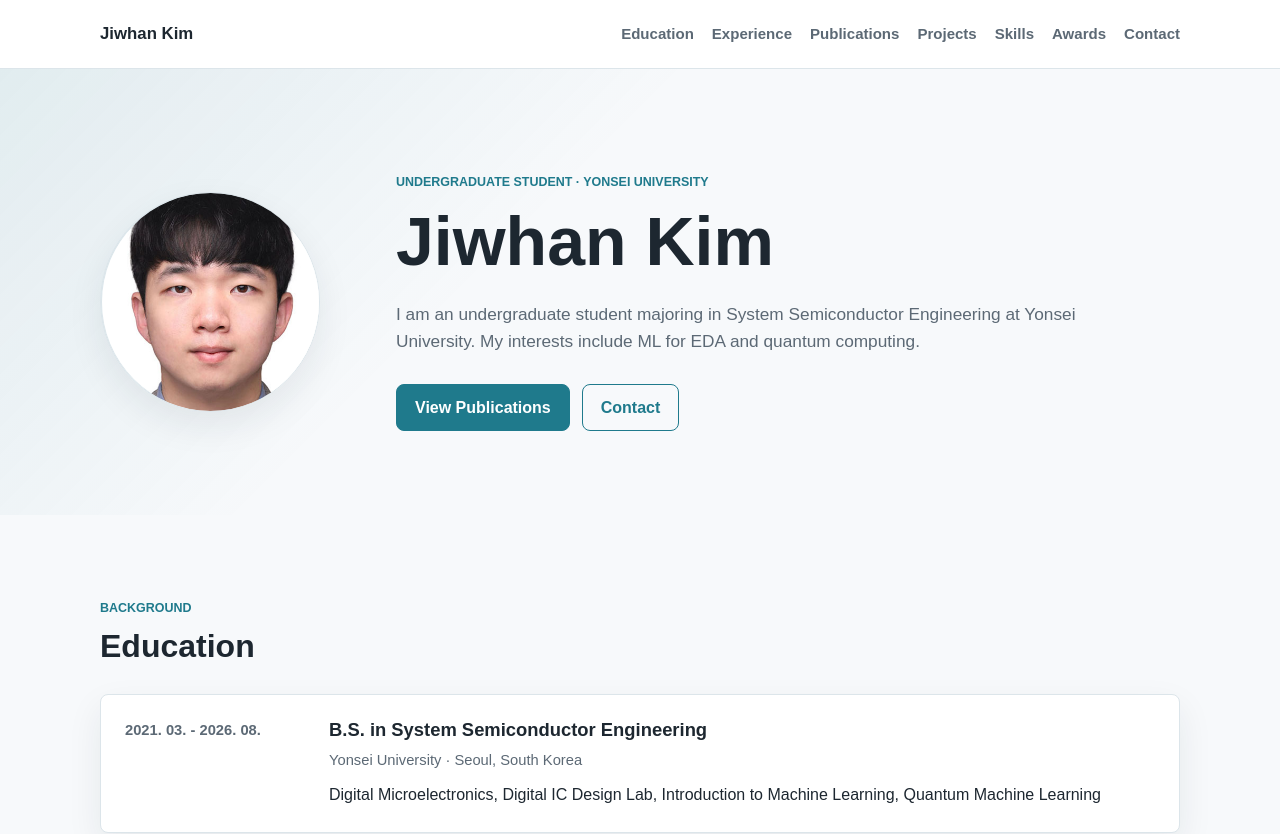
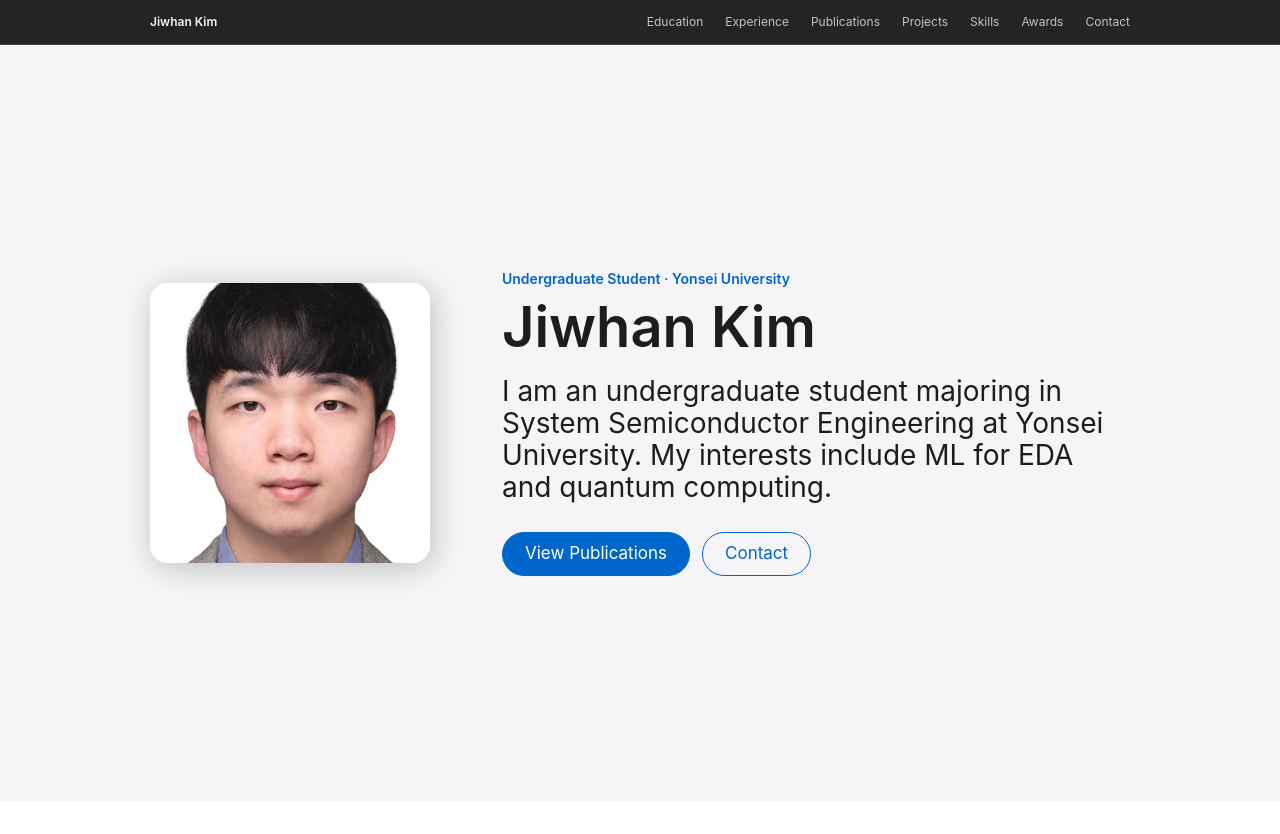
Before and after one commit to Jiwhan-Kim/pages, a plain HTML site: page index.html in a window 1280 px wide. Shown: the top 834 px of the page. Drawn offline with Linux system fonts and the light colour scheme.

Commit message:
feat - Style Changes

```diff
--- a/style.css
+++ b/style.css
@@ -1,15 +1,25 @@
 :root {
-  --bg: #f7f9fb;
-  --surface: #ffffff;
-  --surface-alt: #eef4f7;
-  --text: #1d2730;
-  --muted: #5c6975;
-  --border: #dce5ea;
-  --accent: #1f7a8c;
-  --accent-dark: #145564;
-  --shadow: 0 14px 35px rgba(29, 39, 48, 0.08);
-  --radius: 8px;
-  --max-width: 1080px;
+  --primary: #0066cc;
+  --primary-focus: #0071e3;
+  --primary-on-dark: #2997ff;
+  --ink: #1d1d1f;
+  --muted: #6e6e73;
+  --muted-strong: #333333;
+  --muted-on-dark: #cccccc;
+  --canvas: #ffffff;
+  --parchment: #f5f5f7;
+  --pearl: #fafafc;
+  --tile-dark: #272729;
+  --tile-dark-2: #2a2a2c;
+  --surface-black: #000000;
+  --hairline: #e0e0e0;
+  --soft-line: rgba(0, 0, 0, 0.08);
+  --product-shadow: rgba(0, 0, 0, 0.22) 3px 5px 30px 0;
+  --radius-sm: 8px;
+  --radius-card: 18px;
+  --pill: 9999px;
+  --max-width: 980px;
+  --wide-width: 1180px;
 }
 
 * {
@@ -22,24 +32,39 @@
 
 body {
   margin: 0;
-  font-family: Arial, Helvetica, sans-serif;
-  color: var(--text);
-  background: var(--bg);
-  line-height: 1.6;
+  color: var(--ink);
+  background: var(--canvas);
+  font-family: -apple-system, BlinkMacSystemFont, "SF Pro Text", "Helvetica Neue", Arial, sans-serif;
+  font-size: 17px;
+  font-weight: 400;
+  line-height: 1.47;
+  letter-spacing: 0;
+  text-rendering: optimizeLegibility;
+  -webkit-font-smoothing: antialiased;
 }
 
 a {
-  color: var(--accent);
+  color: var(--primary);
   text-decoration: none;
 }
 
 a:hover {
-  color: var(--accent-dark);
-  text-decoration: underline;
+  color: var(--primary-focus);
+  text-decoration: none;
+}
+
+a:focus-visible,
+button:focus-visible {
+  outline: 2px solid var(--primary-focus);
+  outline-offset: 3px;
+}
+
+p {
+  margin: 0;
 }
 
 .container {
-  width: min(100% - 32px, var(--max-width));
+  width: min(100% - 48px, var(--max-width));
   margin: 0 auto;
 }
 
@@ -47,122 +72,145 @@
   position: sticky;
   top: 0;
   z-index: 10;
-  background: rgba(255, 255, 255, 0.94);
-  border-bottom: 1px solid var(--border);
-  backdrop-filter: blur(12px);
+  background: rgba(0, 0, 0, 0.86);
+  border-bottom: 1px solid rgba(255, 255, 255, 0.12);
+  -webkit-backdrop-filter: blur(20px);
+  backdrop-filter: blur(20px);
 }
 
 .nav {
   display: flex;
+  min-height: 44px;
   align-items: center;
   justify-content: space-between;
   gap: 24px;
-  min-height: 68px;
 }
 
 .nav-brand {
-  color: var(--text);
-  font-size: 1.05rem;
-  font-weight: 700;
+  color: rgba(255, 255, 255, 0.94);
+  font-size: 12px;
+  font-weight: 600;
+  line-height: 1;
   white-space: nowrap;
+}
+
+.nav-brand:hover {
+  color: #ffffff;
 }
 
 .nav-links {
   display: flex;
   flex-wrap: wrap;
   justify-content: flex-end;
-  gap: 6px 18px;
+  gap: 6px 22px;
 }
 
 .nav-links a {
-  color: var(--muted);
-  font-size: 0.94rem;
-  font-weight: 600;
+  color: rgba(255, 255, 255, 0.72);
+  font-size: 12px;
+  font-weight: 400;
+  line-height: 1;
 }
 
 .nav-links a:hover {
-  color: var(--accent);
-  text-decoration: none;
+  color: #ffffff;
 }
 
 .section {
-  scroll-margin-top: 88px;
-  padding: 84px 0;
+  scroll-margin-top: 68px;
+  padding: 80px 0;
+  background: var(--canvas);
 }
 
 .section.alt {
-  background: var(--surface-alt);
+  color: #ffffff;
+  background: var(--tile-dark);
+}
+
+#projects.section.alt {
+  background: var(--tile-dark-2);
 }
 
 .hero {
-  padding-top: 104px;
-  background:
-    linear-gradient(135deg, rgba(31, 122, 140, 0.10), rgba(255, 255, 255, 0) 40%),
-    var(--bg);
+  min-height: calc(100svh - 44px);
+  display: flex;
+  align-items: center;
+  background: var(--parchment);
 }
 
 .hero-grid {
   display: grid;
-  grid-template-columns: 240px 1fr;
+  grid-template-columns: 280px minmax(0, 1fr);
   align-items: center;
-  gap: 56px;
+  gap: 72px;
 }
 
-.profile-photo {
-  display: grid;
-  width: 220px;
+.hero-grid > .profile-photo {
+  display: block;
+  width: 280px;
   aspect-ratio: 1;
-  place-items: center;
   overflow: hidden;
-  border: 1px solid var(--border);
-  border-radius: 50%;
-  background: linear-gradient(135deg, #d9e8ed, #ffffff);
-  box-shadow: var(--shadow);
-  color: var(--accent-dark);
-  font-size: 3.5rem;
-  font-weight: 700;
+  border-radius: var(--radius-card);
+  background: var(--canvas);
+  box-shadow: var(--product-shadow);
 }
 
-img.profile-photo {
+.hero-grid > .profile-photo img.profile-photo {
+  display: block;
+  width: 100%;
+  height: 100%;
   object-fit: cover;
 }
 
+.hero-content {
+  max-width: 680px;
+}
+
 .eyebrow {
-  margin: 0 0 8px;
-  color: var(--accent);
-  font-size: 0.78rem;
-  font-weight: 700;
+  margin: 0 0 10px;
+  color: var(--primary);
+  font-size: 14px;
+  font-weight: 600;
+  line-height: 1.29;
   letter-spacing: 0;
-  text-transform: uppercase;
 }
 
 h1,
 h2,
 h3 {
   margin-top: 0;
-  line-height: 1.2;
+  color: inherit;
+  font-family: -apple-system, BlinkMacSystemFont, "SF Pro Display", "Helvetica Neue", Arial, sans-serif;
+  font-weight: 600;
+  letter-spacing: 0;
 }
 
 h1 {
   margin-bottom: 18px;
-  font-size: clamp(2.4rem, 7vw, 4.25rem);
+  font-size: 56px;
+  line-height: 1.07;
 }
 
 h2 {
   margin-bottom: 0;
-  font-size: 2rem;
+  font-size: 40px;
+  line-height: 1.1;
 }
 
 h3 {
   margin-bottom: 8px;
-  font-size: 1.15rem;
+  font-size: 21px;
+  line-height: 1.19;
 }
 
 .lead {
   max-width: 720px;
   margin: 0 0 28px;
-  color: var(--muted);
-  font-size: 1.08rem;
+  color: var(--ink);
+  font-family: -apple-system, BlinkMacSystemFont, "SF Pro Display", "Helvetica Neue", Arial, sans-serif;
+  font-size: 28px;
+  font-weight: 400;
+  line-height: 1.14;
 }
 
 .hero-actions {
@@ -173,40 +221,54 @@
 
 .button {
   display: inline-flex;
+  min-height: 44px;
   align-items: center;
   justify-content: center;
-  min-height: 44px;
-  padding: 10px 18px;
-  border: 1px solid var(--accent);
-  border-radius: var(--radius);
-  font-weight: 700;
+  padding: 11px 22px;
+  border: 1px solid var(--primary);
+  border-radius: var(--pill);
+  font-size: 17px;
+  font-weight: 400;
+  line-height: 1;
+  transition: transform 160ms ease, background-color 160ms ease, border-color 160ms ease, color 160ms ease;
 }
 
 .button:hover {
   text-decoration: none;
 }
 
+.button:active {
+  transform: scale(0.95);
+}
+
 .button.primary {
   color: #ffffff;
-  background: var(--accent);
+  background: var(--primary);
 }
 
 .button.primary:hover {
-  background: var(--accent-dark);
+  background: var(--primary-focus);
+  border-color: var(--primary-focus);
 }
 
 .button.secondary {
-  color: var(--accent);
+  color: var(--primary);
   background: transparent;
 }
 
 .button.secondary:hover {
-  color: var(--accent-dark);
-  border-color: var(--accent-dark);
+  color: var(--primary-focus);
+  border-color: var(--primary-focus);
 }
 
 .section-heading {
-  margin-bottom: 28px;
+  max-width: 680px;
+  margin: 0 auto 32px;
+  text-align: center;
+}
+
+.section.alt .section-heading .eyebrow {
+  color: var(--primary-on-dark);
 }
 
 .timeline {
@@ -219,28 +281,30 @@
   grid-template-columns: 180px 1fr;
   gap: 24px;
   padding: 24px;
-  border: 1px solid var(--border);
-  border-radius: var(--radius);
-  background: var(--surface);
-  box-shadow: var(--shadow);
+}
+
+.timeline-item,
+.card,
+.entry,
+.contact-panel,
+.skills-grid {
+  color: var(--ink);
+  border: 1px solid var(--hairline);
+  border-radius: var(--radius-card);
+  background: var(--canvas);
 }
 
 .timeline-date,
 .card-topline,
 .meta {
   color: var(--muted);
-  font-size: 0.92rem;
+  font-size: 14px;
+  line-height: 1.43;
 }
 
 .timeline-date,
 .card-topline {
-  font-weight: 700;
-}
-
-.timeline-content p,
-.card p,
-.entry p {
-  margin: 0;
+  font-weight: 600;
 }
 
 .timeline-content .meta,
@@ -249,20 +313,16 @@
   margin-bottom: 10px;
 }
 
+.timeline-content p + p,
+.card p + p,
+.entry p + p {
+  margin-top: 8px;
+}
+
 .card-grid {
   display: grid;
-  grid-template-columns: repeat(2, minmax(0, 1fr));
-  gap: 18px;
-}
-
-.card,
-.entry,
-.contact-panel,
-.skills-grid {
-  border: 1px solid var(--border);
-  border-radius: var(--radius);
-  background: var(--surface);
-  box-shadow: var(--shadow);
+  grid-template-columns: repeat(3, minmax(0, 1fr));
+  gap: 20px;
 }
 
 .card {
@@ -271,18 +331,27 @@
 
 .card-topline {
   margin-bottom: 12px;
-  color: var(--accent);
+  color: var(--primary);
 }
 
 .text-link {
   display: inline-flex;
-  margin-top: 16px;
-  font-weight: 700;
+  margin-top: 18px;
+  font-weight: 400;
+}
+
+.text-link::after,
+.entry-links a::after {
+  content: " >";
 }
 
 .entry-list {
   display: grid;
   gap: 16px;
+}
+
+.entry-list + .entry-list {
+  margin-top: 16px;
 }
 
 .entry {
@@ -298,7 +367,6 @@
   flex-wrap: wrap;
   gap: 14px;
   margin-top: 14px;
-  font-weight: 700;
 }
 
 .skills-grid {
@@ -318,12 +386,13 @@
 }
 
 .tag-list li {
-  padding: 7px 10px;
-  border: 1px solid var(--border);
-  border-radius: var(--radius);
-  background: #f8fbfc;
-  color: var(--text);
-  font-size: 0.92rem;
+  padding: 7px 12px;
+  border: 1px solid var(--hairline);
+  border-radius: var(--pill);
+  background: var(--pearl);
+  color: var(--muted-strong);
+  font-size: 14px;
+  line-height: 1.43;
 }
 
 .contact-panel {
@@ -332,7 +401,7 @@
 }
 
 .contact-panel p {
-  margin-top: 0;
+  max-width: 760px;
 }
 
 .contact-list {
@@ -343,11 +412,20 @@
   list-style: none;
 }
 
+.contact-list strong {
+  font-weight: 600;
+}
+
+.contact-list a {
+  overflow-wrap: anywhere;
+}
+
 .site-footer {
-  padding: 28px 0;
-  border-top: 1px solid var(--border);
+  padding: 36px 0;
   color: var(--muted);
-  background: var(--surface);
+  background: var(--parchment);
+  font-size: 12px;
+  line-height: 1;
   text-align: center;
 }
 
@@ -355,35 +433,85 @@
   margin: 0;
 }
 
+@media (max-width: 960px) {
+  .hero-grid {
+    grid-template-columns: 220px minmax(0, 1fr);
+    gap: 48px;
+  }
+
+  .hero-grid > .profile-photo {
+    width: 220px;
+  }
+
+  h1 {
+    font-size: 48px;
+  }
+
+  .lead {
+    font-size: 24px;
+    line-height: 1.5;
+  }
+
+  .card-grid {
+    grid-template-columns: repeat(2, minmax(0, 1fr));
+  }
+}
+
 @media (max-width: 760px) {
+  .container {
+    width: min(100% - 32px, var(--max-width));
+  }
+
   .nav {
+    min-height: auto;
     align-items: flex-start;
     flex-direction: column;
-    gap: 8px;
-    padding: 14px 0;
+    gap: 10px;
+    padding: 12px 0;
   }
 
   .nav-links {
     justify-content: flex-start;
+    gap: 10px 18px;
   }
 
   .section {
-    scroll-margin-top: 130px;
+    scroll-margin-top: 120px;
     padding: 64px 0;
   }
 
   .hero {
+    min-height: auto;
     padding-top: 72px;
   }
 
   .hero-grid {
     grid-template-columns: 1fr;
-    gap: 28px;
+    gap: 32px;
+    text-align: center;
   }
 
-  .profile-photo {
-    width: 170px;
-    font-size: 2.7rem;
+  .hero-grid > .profile-photo {
+    width: 200px;
+    margin: 0 auto;
+  }
+
+  .hero-content,
+  .lead {
+    margin-right: auto;
+    margin-left: auto;
+  }
+
+  .hero-actions {
+    justify-content: center;
+  }
+
+  h1 {
+    font-size: 40px;
+  }
+
+  h2 {
+    font-size: 34px;
   }
 
   .timeline-item,
@@ -403,11 +531,28 @@
   }
 
   .nav-links {
-    gap: 4px 12px;
+    gap: 8px 14px;
   }
 
-  .nav-links a {
-    font-size: 0.88rem;
+  .hero-grid > .profile-photo {
+    width: 172px;
+  }
+
+  h1 {
+    font-size: 34px;
+  }
+
+  h2 {
+    font-size: 30px;
+  }
+
+  h3 {
+    font-size: 19px;
+  }
+
+  .lead {
+    font-size: 21px;
+    line-height: 1.19;
   }
 
   .hero-actions,
@@ -423,3 +568,17 @@
     padding: 18px;
   }
 }
+
+@media (prefers-reduced-motion: reduce) {
+  html {
+    scroll-behavior: auto;
+  }
+
+  *,
+  *::before,
+  *::after {
+    transition-duration: 0.01ms !important;
+    animation-duration: 0.01ms !important;
+    animation-iteration-count: 1 !important;
+  }
+}
```
Also changed, not shown: index.html (+2 -0 lines).
